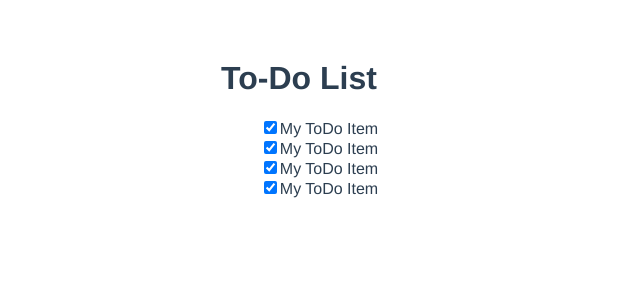
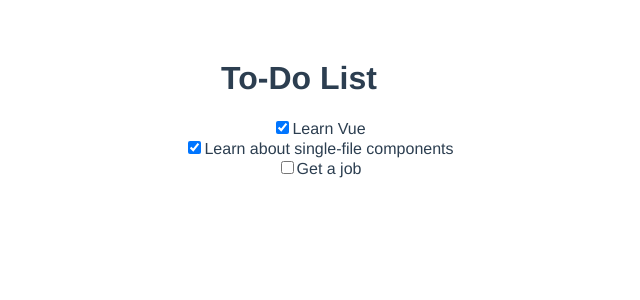
Before and after one commit to M0enster/mox-todo-vue, a Vue app: page / in a window 1280 px wide. Shown: the top 300 px of the page, without its empty margins (341-981 px from the left). Built offline with nearby package versions, Linux system fonts and the light colour scheme.

Commit message:
Rendering a list of Vue components

```diff
--- a/src/App.vue
+++ b/src/App.vue
@@ -2,11 +2,12 @@
   <div id="app">
     <h1>To-Do List</h1>
     <ul>
-      <li>
-        <to-do-item label="My ToDo Item" :done="true"></to-do-item>
-        <to-do-item label="My ToDo Item" :done="true"></to-do-item>
-        <to-do-item label="My ToDo Item" :done="true"></to-do-item>
-        <to-do-item label="My ToDo Item" :done="true"></to-do-item>
+      <li v-for="item in ToDoItems" :key="item.id">
+        <to-do-item
+          :label="item.label"
+          :done="item.done"
+          :id="item.id"
+        ></to-do-item>
       </li>
     </ul>
   </div>
@@ -14,11 +15,25 @@
 
 <script>
 import ToDoItem from "./components/ToDoItem.vue";
+import uniqueId from "lodash/uniqueId";
 
 export default {
   name: "App",
   components: {
     ToDoItem,
+  },
+  data() {
+    return {
+      ToDoItems: [
+        { id: uniqueId("todo-"), label: "Learn Vue", done: true },
+        {
+          id: uniqueId("todo-"),
+          label: "Learn about single-file components",
+          done: true,
+        },
+        { id: uniqueId("todo-"), label: "Get a job", done: false },
+      ],
+    };
   },
 };
 </script>
--- a/src/components/ToDoItem.vue
+++ b/src/components/ToDoItem.vue
@@ -6,7 +6,6 @@
 </template>
 
 <script>
-import uniqueId from "lodash/uniqueId";
 export default {
   props: {
     label: {
@@ -17,11 +16,14 @@
       type: Boolean,
       default: false,
     },
+    id: {
+      type: String,
+      required: true,
+    },
   },
   data() {
     return {
       isDone: this.done,
-      id: uniqueId("todo-"),
     };
   },
 };
```
